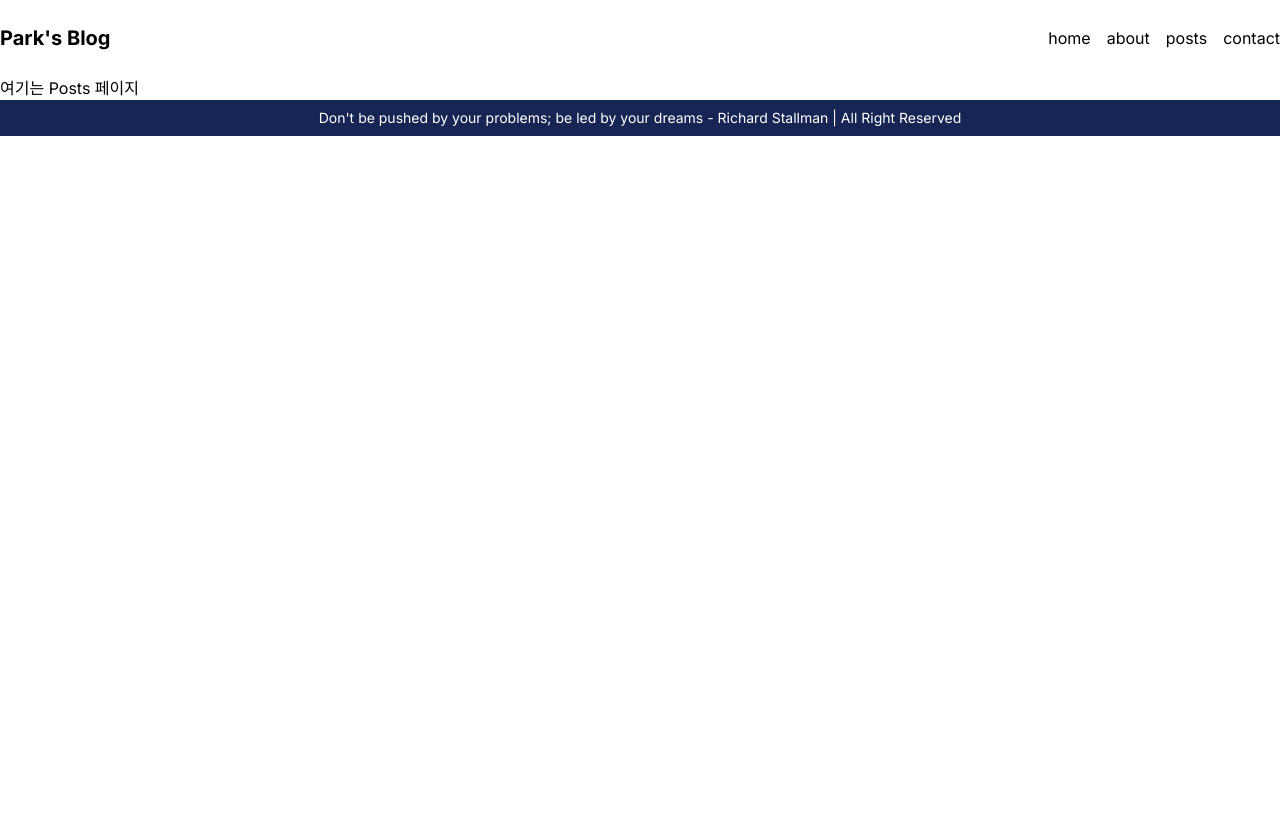
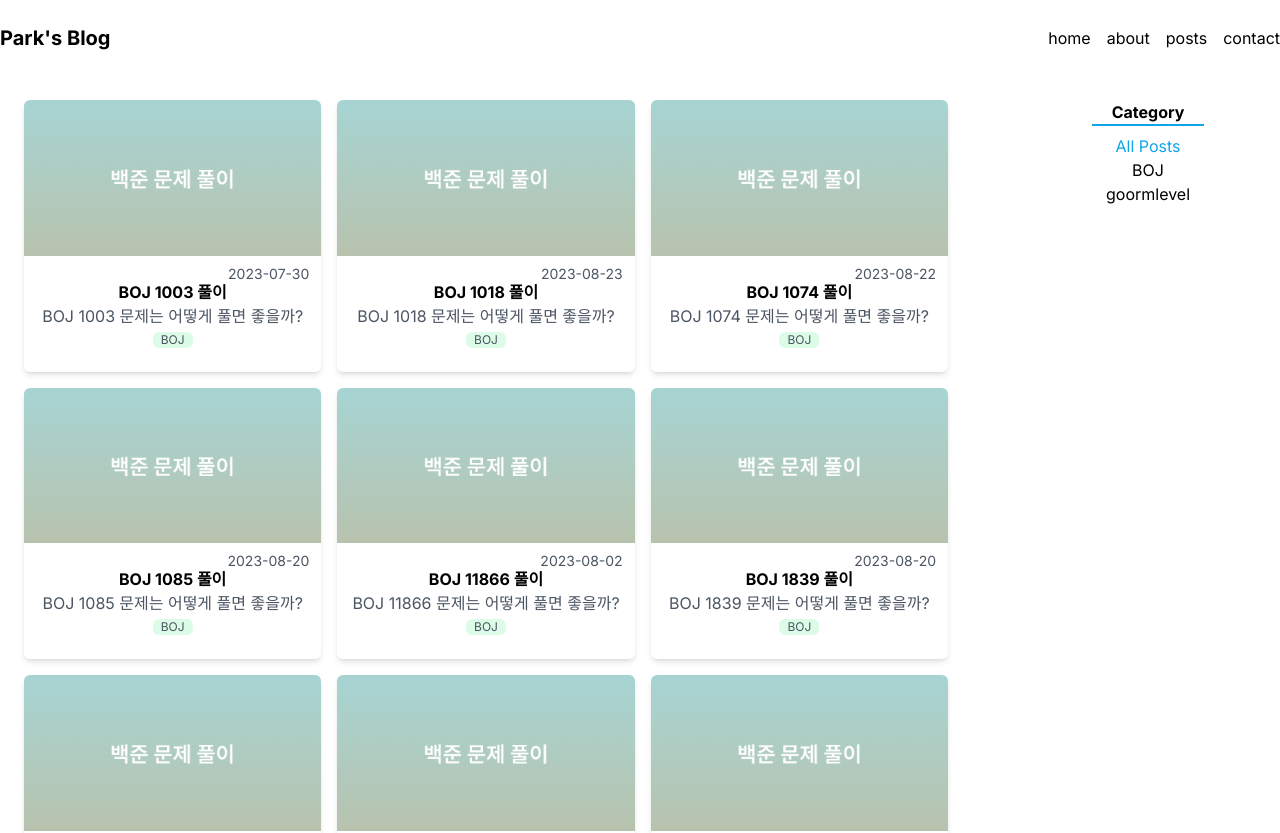
Before and after one commit to confidential-nt/next-blog-practice, a Next.js app: page /posts in a window 1280 px wide. Shown: the top 833 px of the page. Before the commit the page ends 800 px from the top, so only its background shows below. Built offline with nearby package versions, Linux system fonts and the light colour scheme.

Commit message:
[feat] 전체 포스트, 포스트 디테일 기능 구현

```diff
--- a/src/app/posts/[slug]/page.tsx
+++ b/src/app/posts/[slug]/page.tsx
@@ -1,4 +1,12 @@
+import MarkDownPost from "@/components/MarkDownPost";
+import OtherPosts from "@/components/OtherPosts";
+import {
+  getPostsByFilename as getPostByFilename,
+  getPostsMetadataByFilename as getPostMetadataByFilename,
+} from "@/service/backend/posts";
+import Image from "next/image";
 import React from "react";
+import { AiTwotoneCalendar } from "react-icons/ai";
 
 type Props = {
   params: {
@@ -6,6 +14,51 @@ type Props = {
   };
 };
 
-export default function PostsPage({ params: { slug } }: Props) {
-  return <div>여기는 {slug} 페이지</div>;
+export async function generateMetadata({ params: { slug } }: Props) {
+  const postsMetadata = await getPostMetadataByFilename(slug);
+  return {
+    title: {
+      absolute: `${postsMetadata?.filename}`,
+    },
+  };
 }
+
+export default async function PostsPage({ params: { slug } }: Props) {
+  const post = await getPostByFilename(slug);
+  const postMetadata = await getPostMetadataByFilename(slug);
+
+  return (
+    <>
+      {post && postMetadata && (
+        <>
+          <Image
+            src={
+              `/images/posts_thumbnails/${postMetadata.metadata.thumbnail}` ||
+              ""
+            }
+            alt={post?.filename || ""}
+            width={400}
+            height={400}
+            className="w-full h-60 object-cover rounded-t-xl"
+          />
+          <div className="bg-gray-100 py-4 px-4">
+            <div className="flex justify-end items-center w-full text-sky-500">
+              <AiTwotoneCalendar className="mr-1" />
+              <span className="block font-bold text-xs">
+                {postMetadata.metadata.date}
+              </span>
+            </div>
+            <h2 className="text-3xl font-bold">
+              {postMetadata.metadata.title}
+            </h2>
+            <p className="font-semibold relative pb-4 mb-4 after:block after:absolute after:w-28 after:h-1 after:bg-sky-500 after:bottom-0 after:left-0">
+              {postMetadata.metadata.description}
+            </p>
+            <MarkDownPost content={post.content} />
+          </div>
+          <OtherPosts filename={slug} />
+        </>
+      )}
+    </>
+  );
+}
--- a/src/app/posts/page.tsx
+++ b/src/app/posts/page.tsx
@@ -1,3 +1,7 @@
+import Category from "@/components/Category";
+import PostCard from "@/components/PostCard";
+import Posts from "@/components/Posts";
+import { getPostsMetadata } from "@/service/backend/posts";
 import { Metadata } from "next";
 import React from "react";
 
@@ -5,6 +9,10 @@ export const metadata: Metadata = {
   title: "All Posts",
 };
 
-export default function PostsPage() {
-  return <div>여기는 Posts 페이지</div>;
+export default async function PostsPage() {
+  return (
+    <>
+      <Posts />
+    </>
+  );
 }
--- /dev/null
+++ b/src/components/Category.css
@@ -0,0 +1,3 @@
+.categories li.active {
+  @apply text-sky-500;
+}
--- /dev/null
+++ b/src/components/Category.tsx
@@ -0,0 +1,43 @@
+"use client";
+import React from "react";
+import "./Category.css";
+
+type Props = {
+  categories: string[];
+  onClick: (category: string) => void;
+  filter: string;
+};
+
+export default function Category({ categories, onClick, filter }: Props) {
+  const handleClick = (e: MouseEvent<HTMLLIElement>) => {
+    if (e.target.tagName !== "LI") return;
+
+    const {
+      dataset: { category },
+    } = e.target;
+
+    onClick(category);
+  };
+
+  return (
+    <>
+      <h2 className="text-center font-bold border-b-2 border-b-sky-500 mb-2">
+        Category
+      </h2>
+      <ul
+        className="categories flex flex-col items-center"
+        onClick={handleClick}
+      >
+        {categories.map((c, idx) => (
+          <li
+            key={idx}
+            data-category={c}
+            className={`cursor-pointer ${filter === c && "active"}`}
+          >
+            {c}
+          </li>
+        ))}
+      </ul>
+    </>
+  );
+}
--- /dev/null
+++ b/src/components/MarkDownPost.css
@@ -0,0 +1,8 @@
+.markdown-post-container > div {
+  @apply max-w-none;
+}
+
+.markdown-post-container > div a {
+  white-space: normal;
+  overflow-wrap: break-word;
+}
--- /dev/null
+++ b/src/components/MarkDownPost.tsx
@@ -0,0 +1,44 @@
+"use client";
+
+import React from "react";
+import ReactMarkdown from "react-markdown";
+import { Prism as SyntaxHighlighter } from "react-syntax-highlighter";
+import { atomDark } from "react-syntax-highlighter/dist/cjs/styles/prism";
+import rehypeRaw from "rehype-raw";
+import rehypeSanitize from "rehype-sanitize";
+import remarkGfm from "remark-gfm";
+import "./MarkDownPost.css";
+
+type Props = {
+  content: string;
+};
+
+export default function MarkDownPost({ content }: Props) {
+  return (
+    <div className="markdown-post-container">
+      <ReactMarkdown
+        className="prose md:prose-lg lg:prose-xl prose-headings:font-bold"
+        children={content}
+        remarkPlugins={[remarkGfm]}
+        rehypePlugins={[rehypeRaw as any, rehypeSanitize]}
+        components={{
+          code({ node, inline, className, children, ...props }) {
+            const match = /language-(\w+)/.exec(className || "");
+            return !inline && match ? (
+              <SyntaxHighlighter
+                language={match[1]}
+                PreTag="div"
+                {...props}
+                style={atomDark}
+              >
+                {String(children).replace(/\n$/, "")}
+              </SyntaxHighlighter>
+            ) : (
+              <code {...props}>{children}</code>
+            );
+          },
+        }}
+      />
+    </div>
+  );
+}
--- /dev/null
+++ b/src/components/OtherPosts.css
@@ -0,0 +1,37 @@
+.other-posts a svg {
+  transition: 0.3s;
+}
+
+.other-posts a:hover svg {
+  transform: scale(1.7);
+}
+.other-posts a .left,
+.other-posts a .right {
+  transition: 0.3s;
+}
+.other-posts a:hover .left {
+  transform: translateX(0.8%);
+}
+.other-posts a:hover .right {
+  transform: translateX(-0.8%);
+}
+
+.boj_thumbnail {
+  background-image: linear-gradient(
+      to bottom,
+      rgba(0, 0, 0, 0.7),
+      rgba(0, 0, 0, 0.1)
+    ),
+    url("/images/posts_thumbnails/boj_thumbnail.png");
+  @apply bg-no-repeat bg-cover bg-center;
+}
+
+.goormlevel_thumbnail {
+  background-image: linear-gradient(
+      to bottom,
+      rgba(0, 0, 0, 0.7),
+      rgba(0, 0, 0, 0.1)
+    ),
+    url("/images/posts_thumbnails/goormlevel_thumbnail.png");
+  @apply bg-no-repeat bg-cover bg-center;
+}
--- /dev/null
+++ b/src/components/OtherPosts.tsx
@@ -0,0 +1,56 @@
+import { getOtherPostsMetadata } from "@/service/backend/posts";
+import Link from "next/link";
+import React from "react";
+import { AiOutlineArrowLeft, AiOutlineArrowRight } from "react-icons/ai";
+import "./OtherPosts.css";
+
+type Props = {
+  filename: string;
+};
+
+export default async function OtherPosts({ filename }: Props) {
+  const { prev, next } = await getOtherPostsMetadata(filename);
+
+  return (
+    <div className="other-posts flex mb-6 rounded-b-xl overflow-hidden">
+      {prev ? (
+        <Link
+          href={`/posts/${prev.filename}`}
+          className={`w-full flex items-center py-12 pl-5 ${prev.metadata.thumbnail.replace(
+            ".png",
+            ""
+          )} bg-no-repeat bg-cover bg-center`}
+        >
+          <AiOutlineArrowLeft className="text-3xl text-yellow-300" />
+          <div className="left flex flex-col items-center flex-grow  text-white">
+            <h3 className="text-xl font-bold ">{prev.metadata.title}</h3>
+            <p className="font-bold">{prev.metadata.description}</p>
+          </div>
+        </Link>
+      ) : (
+        <BlankPost />
+      )}
+      {next ? (
+        <Link
+          href={`/posts/${next.filename}`}
+          className={`w-full flex items-center py-12 pr-5 ${next.metadata.thumbnail.replace(
+            ".png",
+            ""
+          )} bg-no-repeat bg-cover bg-center`}
+        >
+          <AiOutlineArrowRight className="order-1 text-3xl text-yellow-300" />
+          <div className="right flex flex-col items-center flex-grow  text-white">
+            <h3 className="text-xl font-bold">{next.metadata.title}</h3>
+            <p className="font-bold">{next.metadata.description}</p>
+          </div>
+        </Link>
+      ) : (
+        <BlankPost />
+      )}
+    </div>
+  );
+}
+
+function BlankPost() {
+  return <div className="w-full py-12 pl-5 bg-slate-300"></div>;
+}
--- a/src/components/PostCard.tsx
+++ b/src/components/PostCard.tsx
@@ -19,9 +19,11 @@ export default function PostCard({ post: { metadata, filename } }: Props) {
           height={200}
           className="w-full"
         />
-        <div className="flex flex-col items-center justify-center relative py-6">
+        <div className="flex flex-col items-center justify-center relative py-6 px-3">
           <h3 className="font-bold">{metadata.title}</h3>
-          <p className="text-gray-600 mb-1">{metadata.description}</p>
+          <p className="text-gray-600 mb-1 line-clamp-1">
+            {metadata.description}
+          </p>
           <span className="absolute right-3 top-2 text-gray-600 text-sm">
             {metadata.date}
           </span>
--- /dev/null
+++ b/src/components/Posts.tsx
@@ -0,0 +1,55 @@
+"use client";
+
+import { PostMetadata } from "@/service/backend/posts";
+import { getPostsMetadataByFetching } from "@/service/frontend/api";
+import React, { useEffect, useState } from "react";
+import PostCard from "./PostCard";
+import Category from "./Category";
+
+export default function Posts() {
+  const [postsMetadata, setPostsMetadata] = useState<PostMetadata[]>([]);
+  const [filter, setFilter] = useState<string>("All Posts");
+
+  useEffect(() => {
+    getPostsMetadataByFetching().then(({ postsMetadata }) =>
+      setPostsMetadata(postsMetadata)
+    );
+  }, []);
+
+  const onClick = (category: string) => {
+    setFilter(category);
+  };
+
+  return (
+    <section className="flex flex-wrap m-6 md:flex-nowrap">
+      <h1 className="hidden">Posts 페이지</h1>
+      <ul className="grid grid-cols-1  gap-4 basis-full md:grid-cols-2 md:basis-3/4 lg:grid-cols-3">
+        {postsMetadata.length === 0
+          ? ""
+          : postsMetadata
+              .filter(
+                (data) =>
+                  filter === "All Posts" || filter === data.metadata.category
+              )
+              .map((data, idx) => <PostCard post={data} key={idx} />)}
+      </ul>
+      <div className="basis-full md:basis-28 md:ml-36">
+        {postsMetadata.length === 0 ? (
+          ""
+        ) : (
+          <Category
+            onClick={onClick}
+            categories={getCategories(postsMetadata)}
+            filter={filter}
+          />
+        )}
+      </div>
+    </section>
+  );
+}
+
+function getCategories(postsMetadata: PostMetadata[]) {
+  return Array.from(
+    new Set(postsMetadata.map((p) => p.metadata.category))
+  ).toSpliced(0, 0, "All Posts") as string[];
+}
--- a/tailwind.config.ts
+++ b/tailwind.config.ts
@@ -15,6 +15,6 @@ const config: Config = {
       },
     },
   },
-  plugins: [],
+  plugins: [require("@tailwindcss/typography")],
 };
 export default config;
```
Also changed, not shown: src/service/backend/posts.ts (+30 -3 lines).
